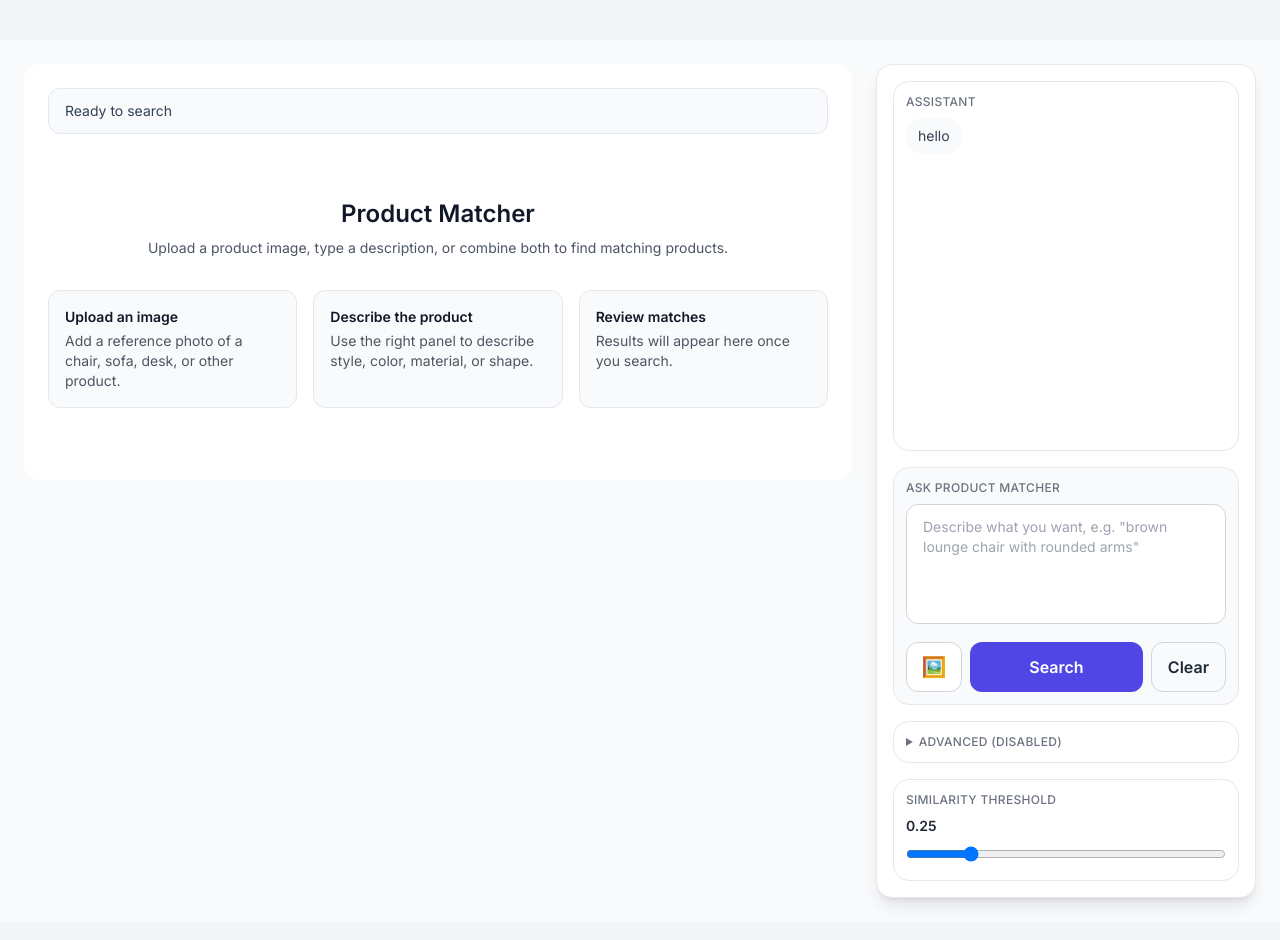
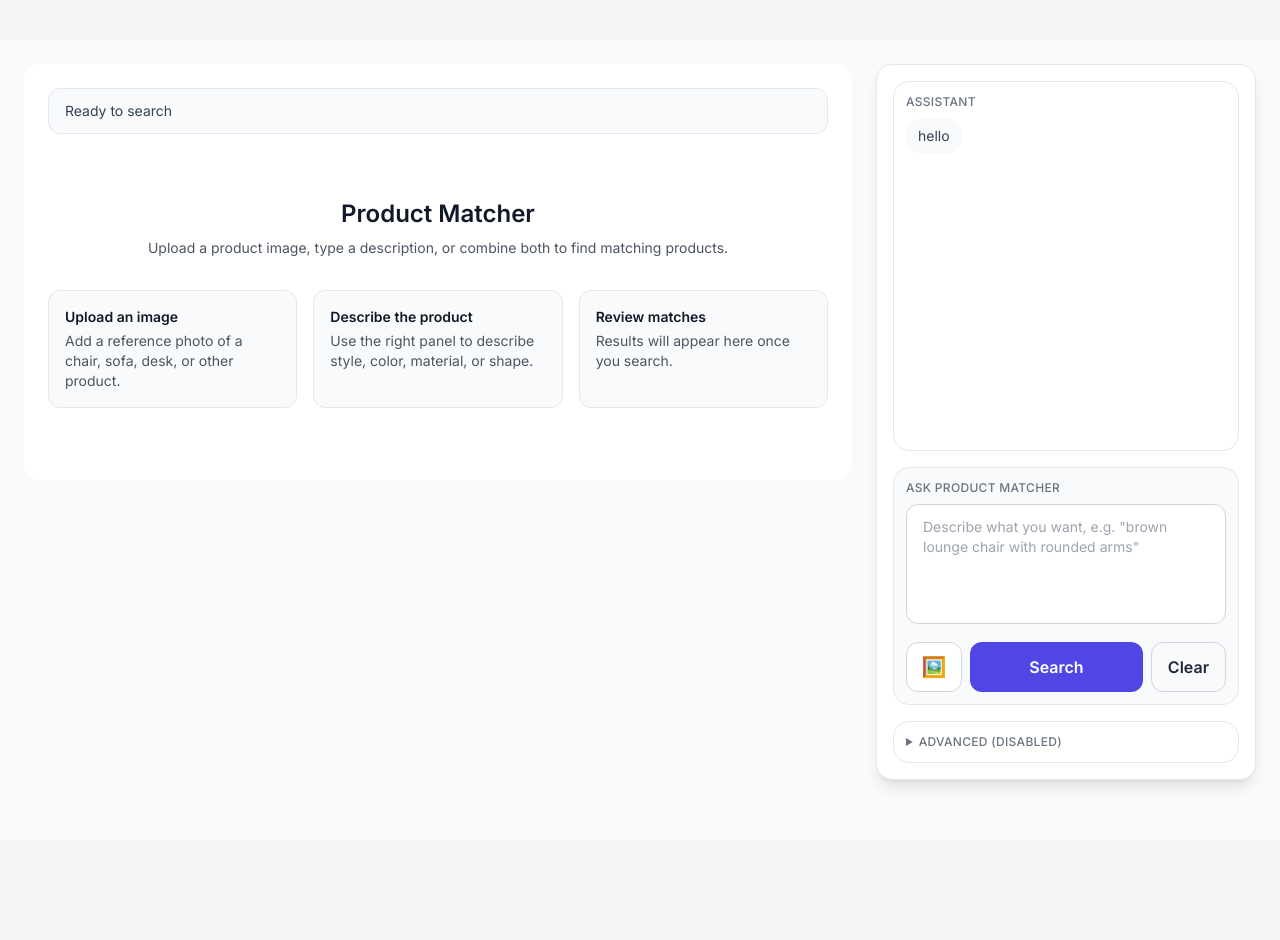
Before and after one commit to siddharthpeters-tto/product-matcher, a React (Vite) app in the folder frontend/: page / in a window 1280 px wide. Shown: the top 940 px of the page. After the commit the page ends 880 px from the top, so only its background shows below. Built offline with nearby package versions, Linux system fonts and the light colour scheme.

Commit message:
Removed additional Threshold slider

```diff
--- a/frontend/src/SearchPanel.jsx
+++ b/frontend/src/SearchPanel.jsx
@@ -219,24 +219,6 @@ export default function SearchPanel({
             </div>
           </div>
         </details>
-
-        <div className="rounded-2xl border border-gray-200 bg-white p-3">
-          <div className="text-xs font-medium text-gray-500 uppercase tracking-wide mb-2">
-            Similarity Threshold
-          </div>
-          <div className="text-sm font-semibold text-gray-800 mb-2">
-            {threshold.toFixed(2)}
-          </div>
-          <input
-            type="range"
-            min="0.1"
-            max="0.9"
-            step="0.01"
-            value={threshold}
-            onChange={(e) => setThreshold(Number(e.target.value))}
-            className="w-full"
-          />
-        </div>
       </div>
     </aside>
   );
```
